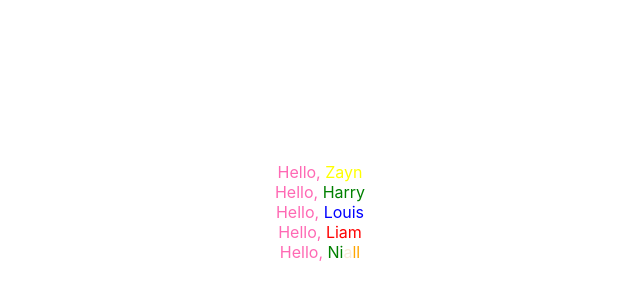
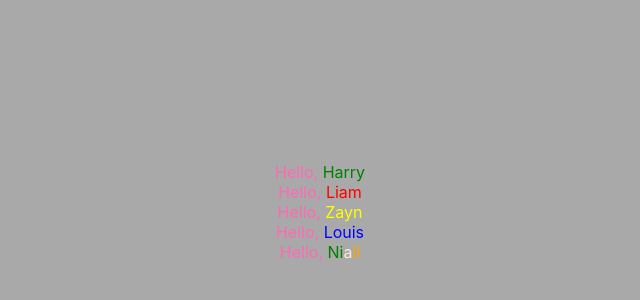
Before and after one commit to PayCra/exercises, a React (Create React App) app: page / in a window 1280 px wide. Shown: the part 188-488 px from the top of the page, without its empty margins (320-960 px from the left). Built offline with nearby package versions, Linux system fonts and the light colour scheme.

Commit message:
2.4. Printed guys, class components, styled.

```diff
--- a/src/App.css
+++ b/src/App.css
@@ -1,24 +1,28 @@
 .App {
-  height: 100vh;
+  text-align: center;
   display: flex;
   flex-direction: column;
-  align-items: center;
+  height: 100vh;
   justify-content: center;
 }
 
-.Zayn {
+.Background {
+  background: darkgrey;
+}
+
+.Harrys {
+  color: green;
+}
+
+.Zayns {
   color: yellow;
 }
 
-.Harry {
-  color: green;
-}
-
-.Louis {
+.Louiss {
   color: blue;
 }
 
-.Liam {
+.Liams {
   color: red;
 }
 
--- a/src/App.js
+++ b/src/App.js
@@ -4,15 +4,15 @@ import Hello from './Components/Hello';
 
 function App() {
     return (
+        <body className="Background">
         <div className="App">
-            <Hello name="Zayn"/>
-            <Hello name="Harry"/>
-            <Hello name="Louis"/>
-            <Hello name="Liam"/>
-            <span>
-         <Hello/><span className="Ni">Ni</span><span className="a">a</span><span className="ll">ll</span>
-        </span>
+            <Hello name="Harry" mic="Harrys"/>
+            <Hello name="Liam" mic="Liams"/>
+            <Hello name="Zayn" mic="Zayns"/>
+            <Hello name="Louis" mic="Louiss"/>
+            <div><Hello/><span className="Ni">Ni</span><span className="a">a</span><span className="ll">ll</span></div>
         </div>
+        </body>
     );
 }
 
--- a/src/Components/Hello.js
+++ b/src/Components/Hello.js
@@ -1,13 +1,12 @@
-import React from 'react';
+import React, {Component} from 'react';
 import './Hello.css';
 
-const Hello = (props) => {
-    return (
-        <span>
-           <span className="Pink">Hello, </span>
-           <span className={props.name}>{props.name}</span>
-       </span>
-    );
-};
+class Hello extends Component {
+    render() {
+        return <span>
+           <span className="Pink">Hello, </span><span className={this.props.mic}>{this.props.name}</span>
+       </span>;
+    }
+}
 
 export default Hello;
```
Also changed, not shown: src/Components/Hello.css (line endings or trailing spaces).
